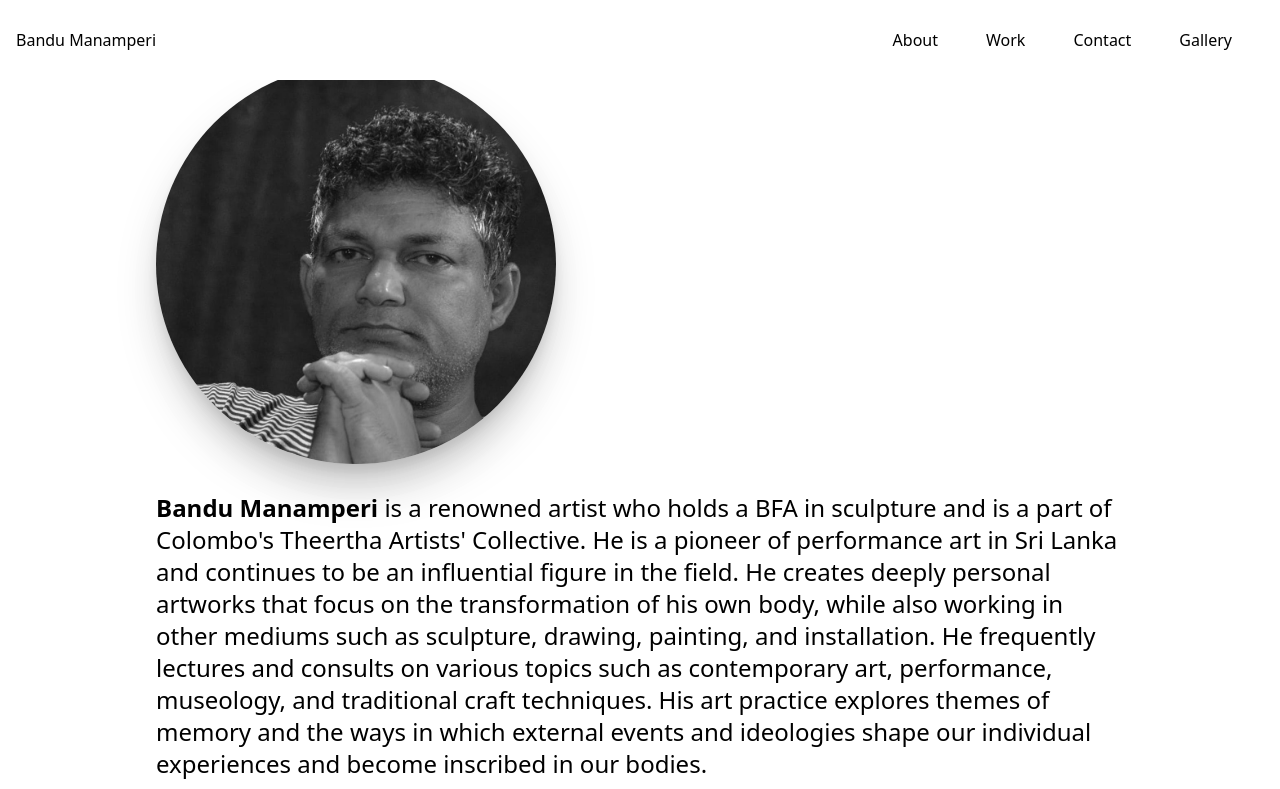
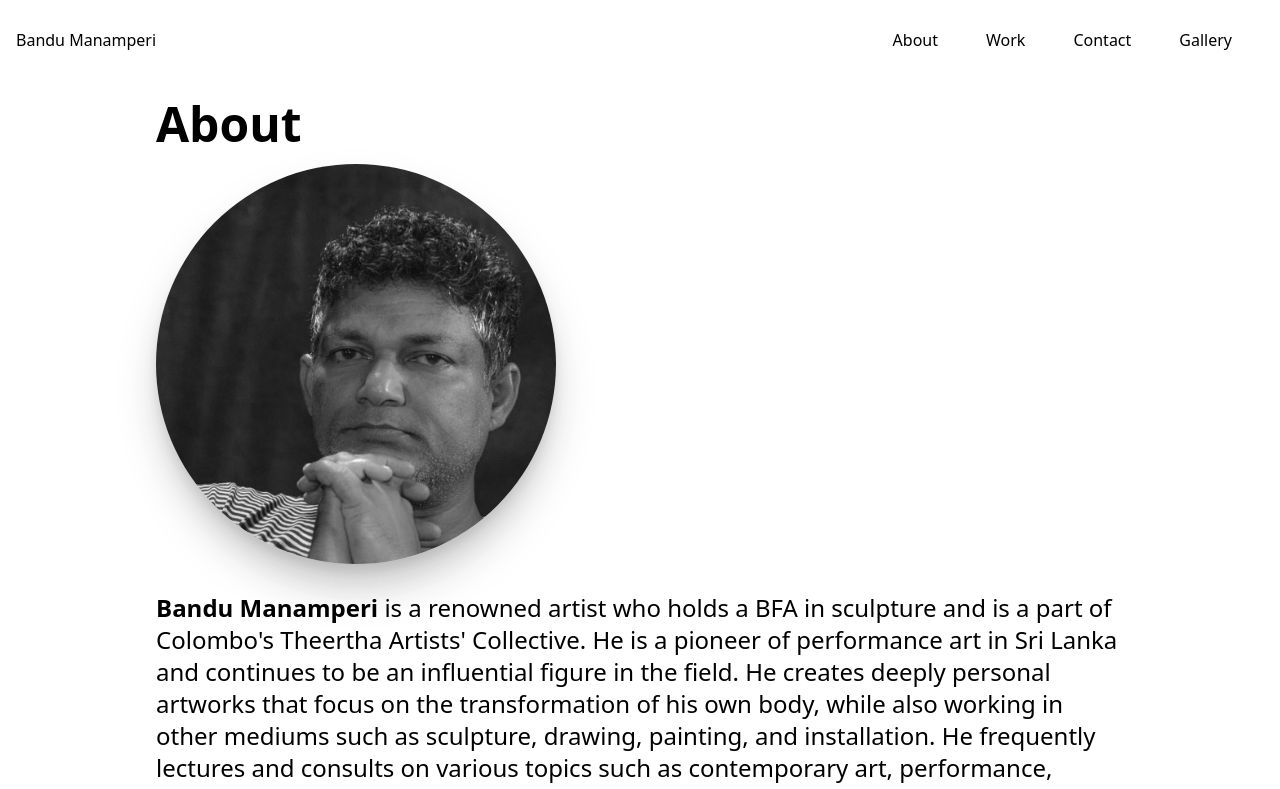
Before and after one commit to rashodkorala/bandumanamperi, a Next.js app: page / in a window 1280 px wide. Shown: the top 789 px of the page. Built offline with nearby package versions, Linux system fonts and the light colour scheme.

Commit message:
aadd design changes

```diff
--- a/src/Components/About.tsx
+++ b/src/Components/About.tsx
@@ -28,7 +28,7 @@ const About = (props: Props) => {
   };
 
   return (
-    <div id="about" className="overflow-hidden  w-full bg-white snap-always snap-start mt-[100px] md:mt-[0]">
+    <div id="about" className="w-full bg-white snap-always snap-start mt-[100px]">
       <div className="max-w-[1000px] mx-auto px-4 flex flex-col justify-center h-full text-black xsm:px-5">
         <h1 className="font-bold text-3xl xsm:text-4xl sm:text-5xl">About</h1>
         <div className="flex flex-col py-4 gap-3">
--- a/src/Components/Home.tsx
+++ b/src/Components/Home.tsx
@@ -9,7 +9,7 @@ type Props = {};
 
 const Home = (props: Props) => {
   return (
-    <div className="flex flex-col justify-center items-center gap-4">
+    <div className="flex flex-col justify-center items-center w-full">
       <About />
       <Work />
       <Contact />
--- a/src/Components/subComponents/imageSlideShow/Slider.jsx
+++ b/src/Components/subComponents/imageSlideShow/Slider.jsx
@@ -43,6 +43,8 @@ function Slider() {
   return (
     <div className="max-w-[1400px] h-[400px] md:h-[600px] xl:h-[780px] w-full m-auto py-16 px-4 relative group">
       <div
+        onDrag={prevSlide}
+        onDragEnd={nextSlide}
         style={{ backgroundImage: `url(${slides[currentIndex].url})` }}
         className="w-full h-full rounded-2xl bg-center bg-cover duration-500"></div>
       {/* Left Arrow */}
```
